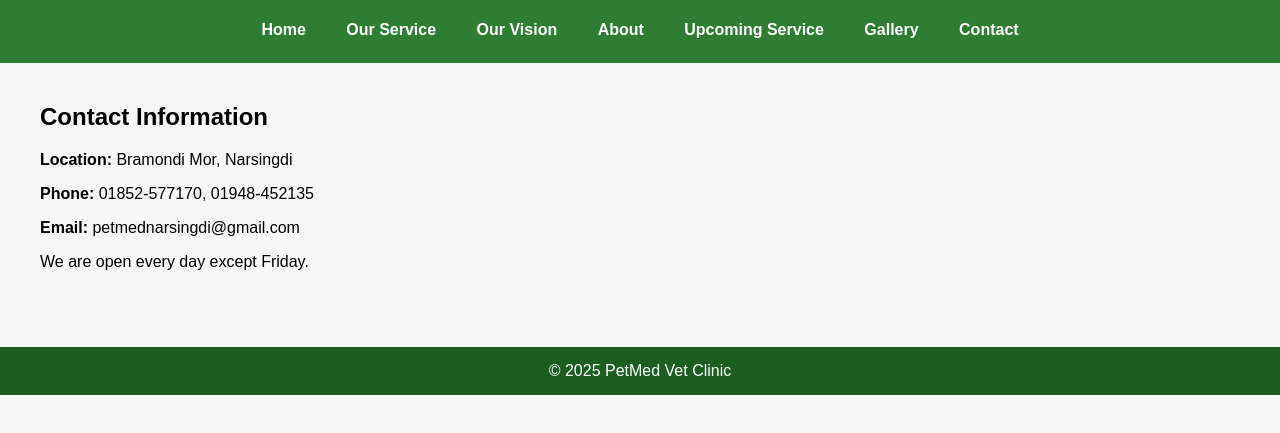
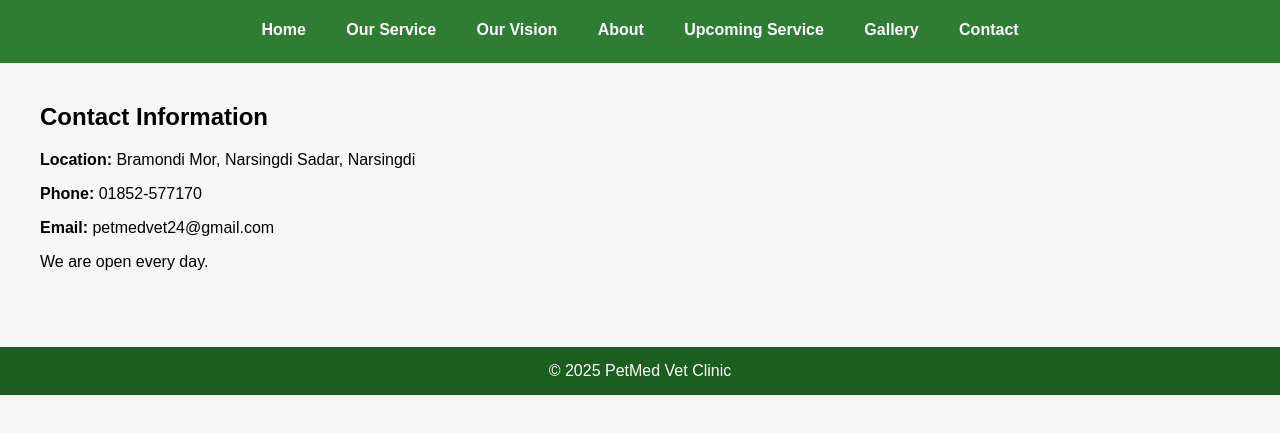
Before and after one commit to sanaulcse123/petclinicnarsingdi, a plain HTML site: page contact.html in a window 1280 px wide. Shown: the part 101-534 px from the top of the page. Drawn offline with Linux system fonts and the light colour scheme.

Commit message:
Update contact.html

```diff
--- a/contact.html
+++ b/contact.html
@@ -24,11 +24,11 @@
 <div class="container">
 <h2>Contact Information</h2>
 
-<p><b>Location:</b>  Bramondi Mor, Narsingdi </p>
-<p><b>Phone:</b> 01852-577170, 01948-452135</p>
-<p><b>Email:</b> petmednarsingdi@gmail.com</p>
+<p><b>Location:</b>  Bramondi Mor, Narsingdi Sadar, Narsingdi </p>
+<p><b>Phone:</b> 01852-577170</p>
+<p><b>Email:</b> petmedvet24@gmail.com</p>
 
-<p>We are open every day except Friday.</p>
+<p>We are open every day.</p>
 
 </div>
 
```
